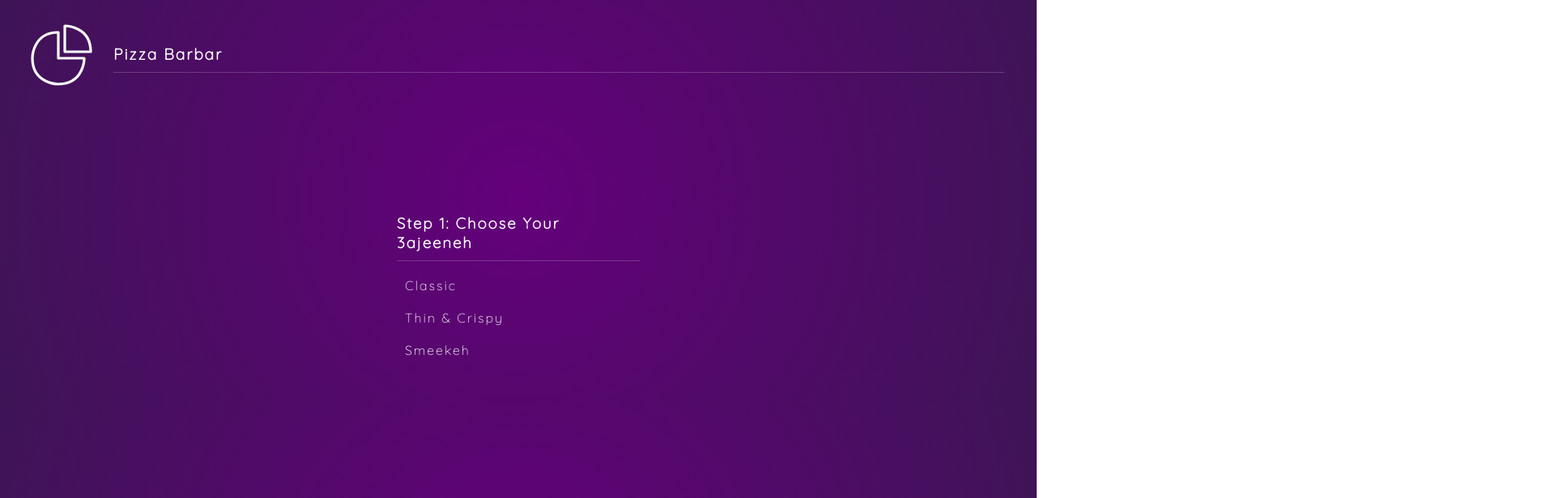
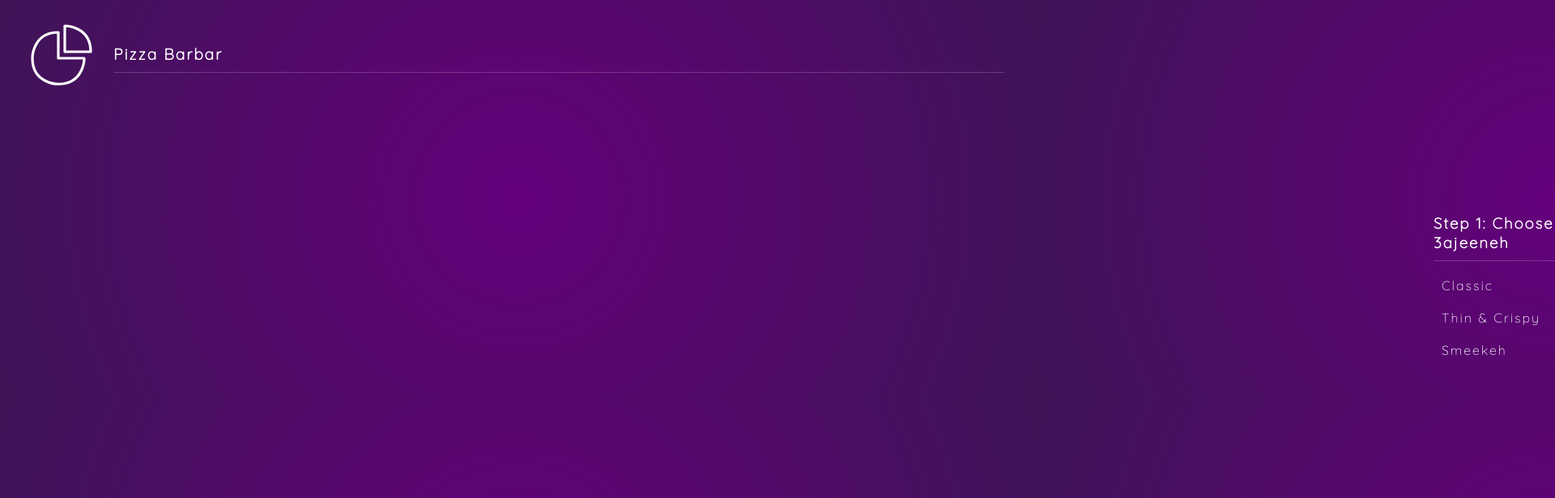
Before and after one commit to RashaMou/framer-motion-pizza, a React (Create React App) app: page /base in a window 1280 px wide. Shown: the top 616 px of the page at 81% size, 1920 px wide, since content can reach past the window. Built offline with nearby package versions, Linux system fonts and the light colour scheme.

Commit message:
Add transition property

```diff
--- a/src/components/Base.js
+++ b/src/components/Base.js
@@ -6,7 +6,12 @@ const Base = ({ addBase, pizza }) => {
     const bases = ["Classic", "Thin & Crispy", "Smeekeh"];
 
     return (
-        <div className="base container">
+        <motion.div
+            initial={{ x: "100vw" }}
+            animation={{ x: 0 }}
+            transition={{ type: "spring", delay: 0.5 }}
+            className="base container"
+        >
             <h3>Step 1: Choose Your 3ajeeneh</h3>
             <ul>
                 {bases.map((base) => {
@@ -24,13 +29,14 @@ const Base = ({ addBase, pizza }) => {
                     className="next"
                     initial={{ x: "-100vh" }}
                     animate={{ x: 0 }}
+                    transition={{ type: "spring", stiffness: 120 }}
                 >
                     <Link to="/toppings">
                         <button>Next</button>
                     </Link>
                 </motion.div>
             )}
-        </div>
+        </motion.div>
     );
 };
 
--- a/src/components/Header.js
+++ b/src/components/Header.js
@@ -22,8 +22,10 @@ const Header = () => {
             </div>
             <motion.div
                 className="title"
+                // default type: spring
                 initial={{ y: -250 }}
                 animate={{ y: -10 }}
+                transition={{ delay: 0.2, type: "spring", stiffness: 120 }}
             >
                 <h1>Pizza Barbar</h1>
             </motion.div>
--- a/src/components/Home.js
+++ b/src/components/Home.js
@@ -5,9 +5,11 @@ import { Link } from "react-router-dom";
 const Home = () => {
     return (
         <motion.div
+            className="home container"
+            // default type: tween
             initial={{ opacity: 0 }}
             animate={{ opacity: 1 }}
-            className="home container"
+            transition={{ delay: 1.5, duration: 1.5 }}
         >
             <h2>Welcome to Pizza Barbar</h2>
             <Link to="/base">
```
